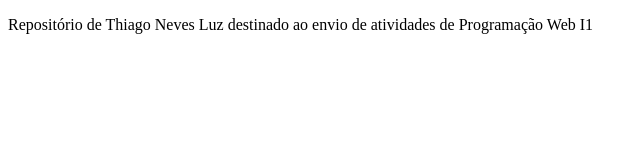
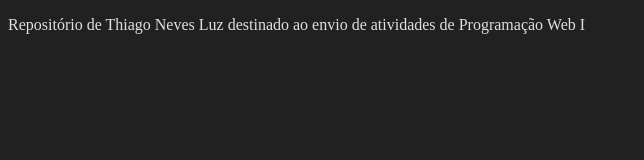
Before and after one commit to RhoBlop/atividadesPW, a plain HTML site: page index.html in a window 1280 px wide. Shown: the whole page, without its empty margins (0-644 px from the left). Drawn offline with Linux system fonts and the light colour scheme.

Commit message:
Styles index.html
CSS inline, interno e externo adicionados

```diff
--- a/index.html
+++ b/index.html
@@ -2,8 +2,14 @@
 <html>
   <head>
     <title>Thiago Neves Luz</title>
+    <lik rel='stylesheet' href='style.css'>
+    <style type='text/css'>
+      body {
+        background-color: #212121;
+      }
+    </style>
   </head>
   <body>
-    <p>Repositório de Thiago Neves Luz destinado ao envio de atividades de Programação Web I1</p>
+    <p style='color:#e0e0e0;'>Repositório de Thiago Neves Luz destinado ao envio de atividades de Programação Web I</p>
   </body>
 </html>
```
